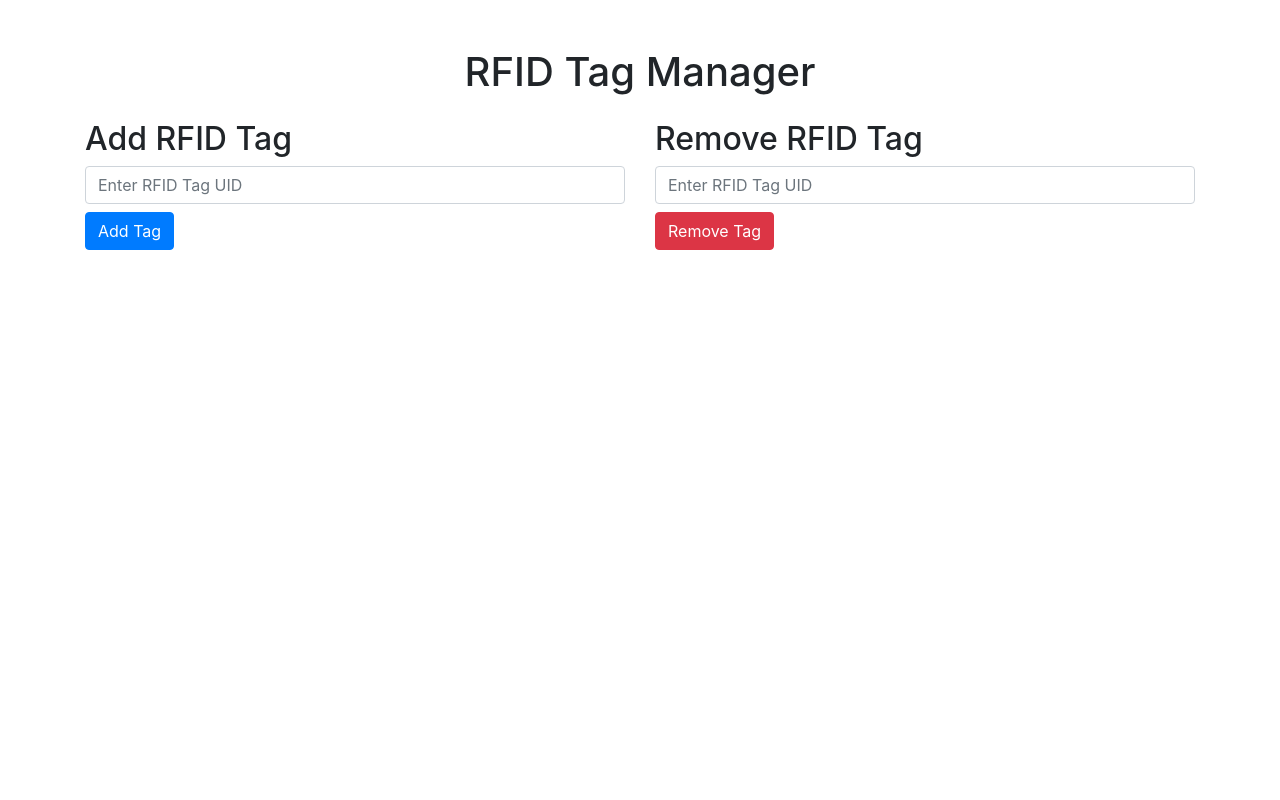
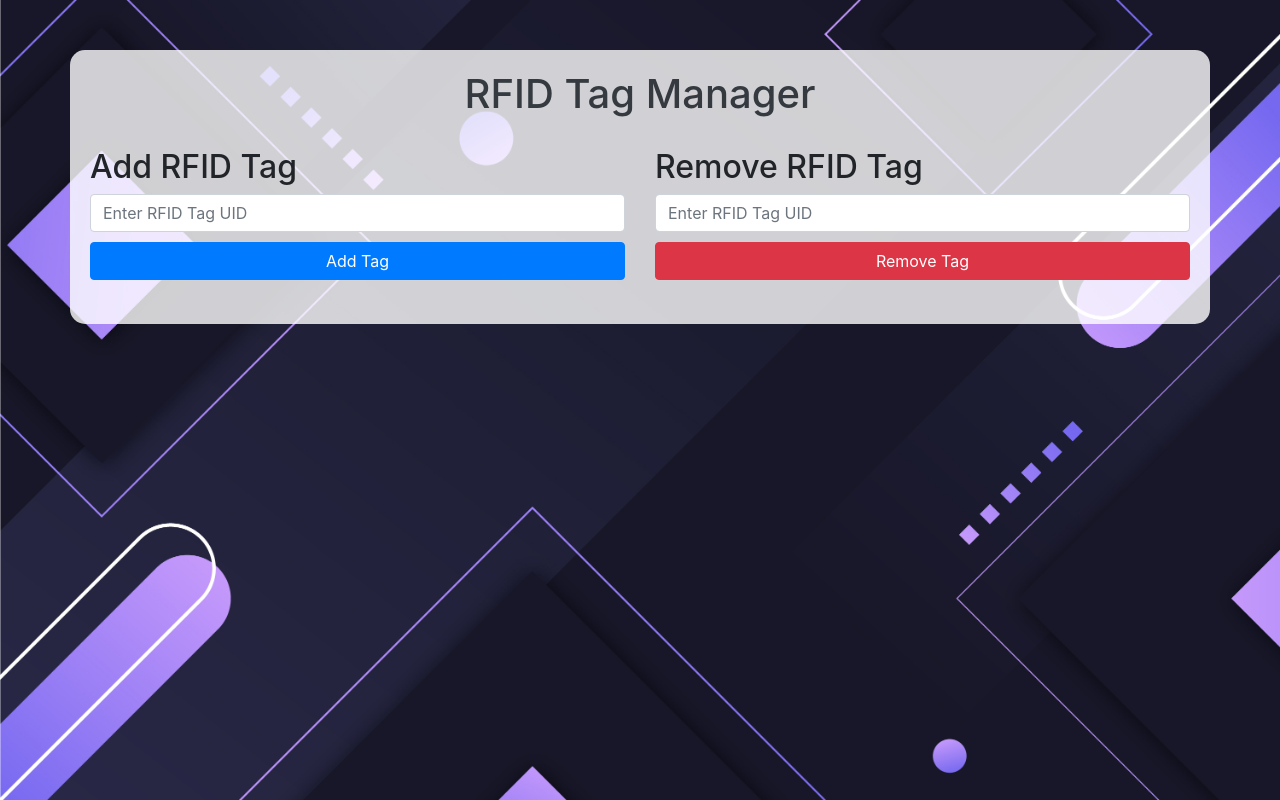
Before and after one commit to Paul1404/PortalWarden, a website: page public/index.html in a window 1280 px wide. Drawn offline with nearby package versions, Linux system fonts and the light colour scheme.

Commit message:
Add background image and styling to the UI

```diff
--- a/public/index.html
+++ b/public/index.html
@@ -6,22 +6,43 @@
     <title>RFID Tag Manager</title>
     <link rel="stylesheet" href="https://stackpath.bootstrapcdn.com/bootstrap/4.5.2/css/bootstrap.min.css">
     <script src="https://cdn.jsdelivr.net/npm/axios/dist/axios.min.js"></script>
+    <style>
+        body {
+            background-image: url('UI-Background.jpg');
+            background-size: cover;
+            background-repeat: no-repeat;
+            background-attachment: fixed;
+        }
+        .container {
+            background: rgba(255, 255, 255, 0.8);
+            border-radius: 15px;
+            padding: 20px;
+            margin-top: 50px;
+        }
+        .custom-header {
+            margin-bottom: 30px;
+            color: #343a40; /* Dark shade for contrast */
+        }
+        .form-control {
+            margin-bottom: 10px; /* Spacing between input and button */
+        }
+    </style>
 </head>
 <body>
-    <div class="container mt-5">
-        <h1 class="text-center mb-4">RFID Tag Manager</h1>
+    <div class="container">
+        <h1 class="text-center custom-header">RFID Tag Manager</h1>
 
         <div class="row">
-            <div class="col-md-6">
+            <div class="col-md-6 mb-4">
                 <h2>Add RFID Tag</h2>
-                <input type="text" id="addTagInput" class="form-control mb-2" placeholder="Enter RFID Tag UID">
-                <button onclick="addTag()" class="btn btn-primary">Add Tag</button>
+                <input type="text" id="addTagInput" class="form-control" placeholder="Enter RFID Tag UID">
+                <button onclick="addTag()" class="btn btn-primary w-100">Add Tag</button>
             </div>
 
-            <div class="col-md-6">
+            <div class="col-md-6 mb-4">
                 <h2>Remove RFID Tag</h2>
-                <input type="text" id="removeTagInput" class="form-control mb-2" placeholder="Enter RFID Tag UID">
-                <button onclick="removeTag()" class="btn btn-danger">Remove Tag</button>
+                <input type="text" id="removeTagInput" class="form-control" placeholder="Enter RFID Tag UID">
+                <button onclick="removeTag()" class="btn btn-danger w-100">Remove Tag</button>
             </div>
         </div>
     </div>
@@ -32,7 +53,7 @@
             axios.post('/add-rfid', { tagUid: tagUid })
                 .then(function (response) {
                     alert('Tag added: ' + tagUid);
-                    document.getElementById('addTagInput').value = ''; // Clear input after adding
+                    document.getElementById('addTagInput').value = '';
                 })
                 .catch(function (error) {
                     alert('Error adding tag: ' + error);
@@ -44,7 +65,7 @@
             axios.delete('/remove-rfid/' + tagUid)
                 .then(function (response) {
                     alert('Tag removed: ' + tagUid);
-                    document.getElementById('removeTagInput').value = ''; // Clear input after removing
+                    document.getElementById('removeTagInput').value = '';
                 })
                 .catch(function (error) {
                     alert('Error removing tag: ' + error);
--- a/server.js
+++ b/server.js
@@ -42,5 +42,5 @@ app.delete('/remove-rfid/:tagUid', async (req, res) => {
 });
 
 app.listen(port, () => {
-    console.log(`Server running on port ${port}`);
+    console.log(`Server running on port http://localhost:${port}`);
 });
```
Also changed, not shown: public/UI-Background.jpg (added), 1 other file.
